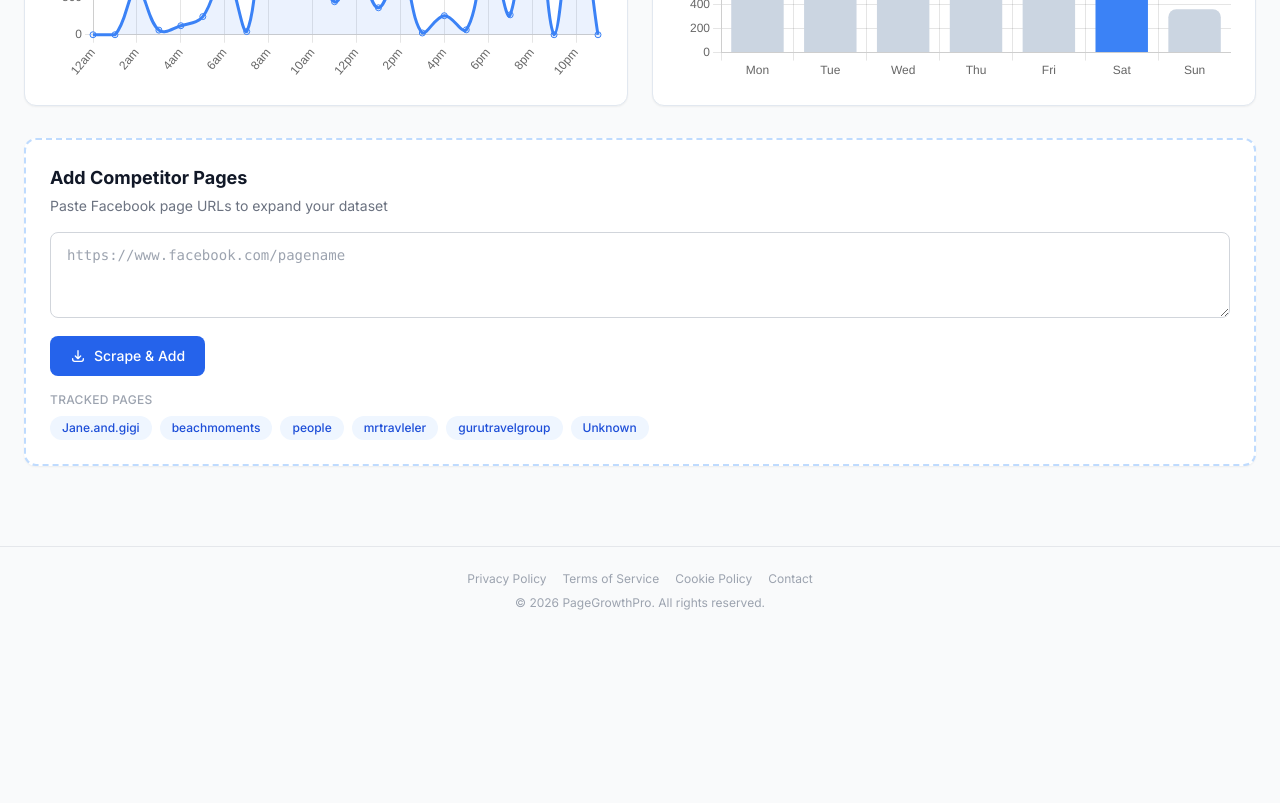
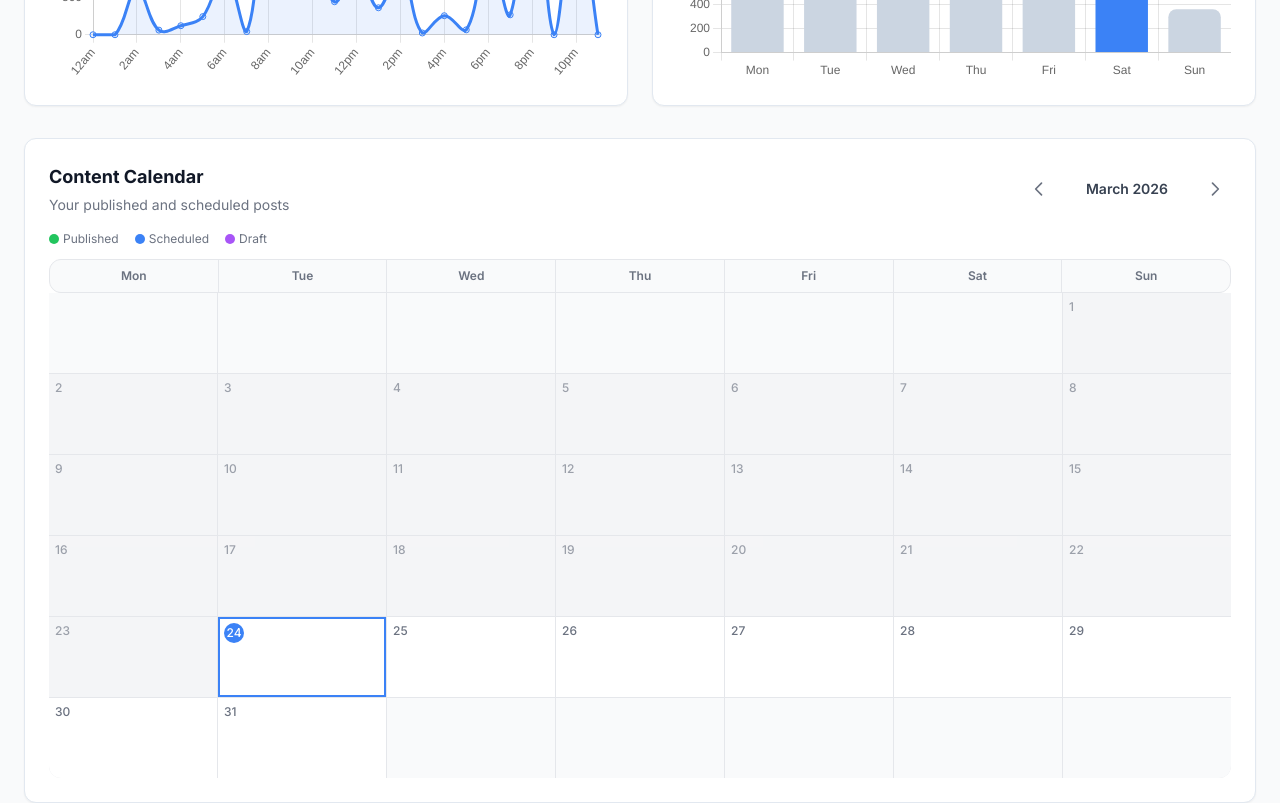
Before and after one commit to bobrien5/pagegrowthpro, a plain HTML site: page calendar.html in a window 1280 px wide. Shown: the part 1740-2543 px from the top of the page. Before the commit the page ends 2375 px from the top, so only its background shows below. Drawn offline with nearby package versions, Linux system fonts and the light colour scheme.

Commit message:
Calendar page: visual calendar with published/scheduled posts, remove competitor widget

```diff
--- a/calendar.html
+++ b/calendar.html
@@ -88,26 +88,46 @@
       </div>
     </section>
 
-    <!-- Add Competitors -->
-    <section class="card-light rounded-xl p-6 shadow-sm border-2 border-dashed border-blue-200">
-      <div class="flex items-start justify-between mb-4">
+    <!-- Content Calendar -->
+    <section class="card-light rounded-xl p-6 shadow-sm">
+      <div class="flex items-center justify-between mb-4">
         <div>
-          <h3 class="font-bold text-lg">Add Competitor Pages</h3>
-          <p class="text-sm text-gray-500 mt-1">Paste Facebook page URLs to expand your dataset</p>
+          <h3 class="font-bold text-lg">Content Calendar</h3>
+          <p class="text-sm text-gray-500 mt-1">Your published and scheduled posts</p>
         </div>
-        <span id="scrapeStatus" class="text-sm font-medium px-3 py-1 rounded-full bg-gray-100 text-gray-500 hidden"></span>
+        <div class="flex items-center gap-2">
+          <button onclick="prevMonth()" class="p-1.5 rounded-lg hover:bg-gray-100 transition">
+            <svg class="w-5 h-5 text-gray-500" fill="none" stroke="currentColor" viewBox="0 0 24 24"><path stroke-linecap="round" stroke-linejoin="round" stroke-width="2" d="M15 19l-7-7 7-7"/></svg>
+          </button>
+          <span id="calendarMonth" class="text-sm font-semibold text-gray-700 w-32 text-center"></span>
+          <button onclick="nextMonth()" class="p-1.5 rounded-lg hover:bg-gray-100 transition">
+            <svg class="w-5 h-5 text-gray-500" fill="none" stroke="currentColor" viewBox="0 0 24 24"><path stroke-linecap="round" stroke-linejoin="round" stroke-width="2" d="M9 5l7 7-7 7"/></svg>
+          </button>
+        </div>
       </div>
-      <textarea id="newCompetitors" rows="3" placeholder="https://www.facebook.com/pagename" class="w-full border border-gray-300 rounded-lg px-4 py-3 text-sm font-mono focus:outline-none focus:ring-2 focus:ring-blue-500 resize-y"></textarea>
-      <div class="flex items-center gap-4 mt-3">
-        <button id="scrapeBtn" onclick="scrapeNewCompetitors()" class="bg-blue-600 hover:bg-blue-700 text-white text-sm font-medium px-5 py-2.5 rounded-lg transition flex items-center gap-2">
-          <svg class="w-4 h-4" fill="none" stroke="currentColor" viewBox="0 0 24 24"><path stroke-linecap="round" stroke-linejoin="round" stroke-width="2" d="M4 16v1a3 3 0 003 3h10a3 3 0 003-3v-1m-4-4l-4 4m0 0l-4-4m4 4V4"/></svg>
-          Scrape & Add
-        </button>
+      <!-- Legend -->
+      <div class="flex items-center gap-4 mb-3 text-xs text-gray-500">
+        <span class="flex items-center gap-1"><span class="w-2.5 h-2.5 rounded-full bg-green-500"></span> Published</span>
+        <span class="flex items-center gap-1"><span class="w-2.5 h-2.5 rounded-full bg-blue-500"></span> Scheduled</span>
+        <span class="flex items-center gap-1"><span class="w-2.5 h-2.5 rounded-full bg-purple-500"></span> Draft</span>
       </div>
-      <div id="scrapeLog" class="hidden mt-4 bg-gray-900 text-green-400 rounded-lg p-4 font-mono text-xs max-h-48 overflow-y-auto"></div>
-      <div class="mt-4">
-        <p class="text-xs font-medium text-gray-400 uppercase tracking-wide mb-2">Tracked Pages</p>
-        <div id="trackedPages" class="flex flex-wrap gap-2"></div>
+      <!-- Calendar Grid -->
+      <div class="grid grid-cols-7 gap-px bg-gray-200 rounded-xl overflow-hidden border border-gray-200">
+        <!-- Day headers -->
+        <div class="bg-gray-50 py-2 text-center text-xs font-semibold text-gray-500">Mon</div>
+        <div class="bg-gray-50 py-2 text-center text-xs font-semibold text-gray-500">Tue</div>
+        <div class="bg-gray-50 py-2 text-center text-xs font-semibold text-gray-500">Wed</div>
+        <div class="bg-gray-50 py-2 text-center text-xs font-semibold text-gray-500">Thu</div>
+        <div class="bg-gray-50 py-2 text-center text-xs font-semibold text-gray-500">Fri</div>
+        <div class="bg-gray-50 py-2 text-center text-xs font-semibold text-gray-500">Sat</div>
+        <div class="bg-gray-50 py-2 text-center text-xs font-semibold text-gray-500">Sun</div>
+        <!-- Calendar cells injected by JS -->
+      </div>
+      <div id="calendarGrid" class="grid grid-cols-7 gap-px bg-gray-200 overflow-hidden rounded-b-xl"></div>
+      <!-- Upcoming scheduled posts list -->
+      <div id="upcomingPosts" class="mt-6 hidden">
+        <h4 class="font-semibold text-sm text-gray-700 mb-3">Upcoming Scheduled Posts</h4>
+        <div id="upcomingList" class="space-y-2"></div>
       </div>
     </section>
   </div>
@@ -129,7 +149,7 @@
       renderHeatmap();
       renderWeeklySchedule();
       renderCharts();
-      renderTrackedPages();
+      renderCalendar();
     }
 
     // --- Engagement Heatmap (Day x Hour) ---
@@ -242,45 +262,162 @@
       });
     }
 
-    // --- Tracked Pages ---
-    function renderTrackedPages() {
-      const pages = [...new Set(posts.map(p => p.pageName))].filter(Boolean);
-      const el = document.getElementById('trackedPages');
-      if (el) el.innerHTML = pages.map(name => `<span class="inline-flex items-center gap-1 px-3 py-1 rounded-full bg-blue-50 text-blue-700 text-xs font-medium">${name}</span>`).join('');
+    // --- Content Calendar ---
+    let calendarDate = new Date();
+    const SCHEDULE_KEY = 'vpro_scheduled_posts';
+
+    function getScheduledPosts() {
+      return JSON.parse(localStorage.getItem(SCHEDULE_KEY) || '[]');
     }
 
-    // --- Scraper ---
-    function logScrape(msg) { const log = document.getElementById('scrapeLog'); log.classList.remove('hidden'); log.innerHTML += `<div>[${new Date().toLocaleTimeString()}] ${msg}</div>`; log.scrollTop = log.scrollHeight; }
-    function setScrapeStatus(text, color) { const el = document.getElementById('scrapeStatus'); el.classList.remove('hidden'); el.className = `text-sm font-medium px-3 py-1 rounded-full ${color}`; el.textContent = text; }
+    function getYourPagePosts() {
+      // Get your page's posts from the scraped data or cached analytics
+      const s = JSON.parse(localStorage.getItem('vpro_dashboard_settings') || '{}');
+      const pageName = s.fbPageName || s.fbPageId || '';
+      // Check analytics cache
+      const cached = JSON.parse(localStorage.getItem('vpro_your_page_posts') || 'null');
+      if (cached && cached.posts) return cached.posts;
+      // Fallback: filter from competitor data if your page is in there
+      if (pageName && posts.length) {
+        return posts.filter(p => {
+          const pn = (p.pageName || '').toLowerCase();
+          return pn.includes(pageName.toLowerCase()) || pn.includes('allinclusivehq') || pn.includes('vacationpro');
+        });
+      }
+      return [];
+    }
 
-    async function scrapeNewCompetitors() {
-      const textarea = document.getElementById('newCompetitors');
-      const urls = textarea.value.trim().split('\n').map(u => u.trim()).filter(u => u.startsWith('http'));
-      if (!urls.length) { alert('Paste at least one Facebook page URL'); return; }
-      let token; try { token = getToken(); } catch { return; }
-      const btn = document.getElementById('scrapeBtn');
-      btn.disabled = true; btn.innerHTML = 'Scraping...'; btn.classList.replace('bg-blue-600', 'bg-gray-500');
-      setScrapeStatus('Scraping...', 'bg-yellow-100 text-yellow-700');
-      logScrape(`Starting scrape for ${urls.length} page(s)...`);
-      try {
-        const startRes = await fetch(`${APIFY_API}/acts/${ACTOR_ID}/runs?token=${token}&waitForFinish=300`, { method: 'POST', headers: { 'Content-Type': 'application/json' }, body: JSON.stringify({ startUrls: urls.map(url => ({ url })), resultsLimit: 50 }) });
-        if (!startRes.ok) throw new Error(`Apify error: ${startRes.status}`);
-        const runData = (await startRes.json()).data;
-        let datasetId = runData.defaultDatasetId;
-        if (runData.status !== 'SUCCEEDED') {
-          while (true) {
-            const poll = (await (await fetch(`${APIFY_API}/actor-runs/${runData.id}?token=${token}`)).json()).data;
-            if (poll.status === 'SUCCEEDED') { datasetId = poll.defaultDatasetId; break; }
-            if (poll.status === 'FAILED' || poll.status === 'ABORTED') throw new Error(`Run ${poll.status}`);
-            await new Promise(r => setTimeout(r, 5000)); logScrape('Still running...');
-          }
+    function prevMonth() { calendarDate.setMonth(calendarDate.getMonth() - 1); renderCalendar(); }
+    function nextMonth() { calendarDate.setMonth(calendarDate.getMonth() + 1); renderCalendar(); }
+
+    function renderCalendar() {
+      const year = calendarDate.getFullYear();
+      const month = calendarDate.getMonth();
+      const monthNames = ['January','February','March','April','May','June','July','August','September','October','November','December'];
+      document.getElementById('calendarMonth').textContent = `${monthNames[month]} ${year}`;
+
+      const firstDay = new Date(year, month, 1);
+      const lastDay = new Date(year, month + 1, 0);
+      const startOffset = (firstDay.getDay() + 6) % 7; // Monday = 0
+      const totalDays = lastDay.getDate();
+      const today = new Date();
+
+      // Get post data
+      const yourPosts = getYourPagePosts();
+      const scheduled = getScheduledPosts();
+
+      // Build day -> posts map
+      const publishedMap = {};
+      yourPosts.forEach(p => {
+        if (!p.date) return;
+        const d = new Date(p.date);
+        if (d.getMonth() === month && d.getFullYear() === year) {
+          const key = d.getDate();
+          if (!publishedMap[key]) publishedMap[key] = [];
+          publishedMap[key].push(p);
         }
-        const rawPosts = await (await fetch(`${APIFY_API}/datasets/${datasetId}/items?token=${token}&format=json&clean=true`)).json();
-        const newAnalyzed = rawPosts.map(analyzePost);
-        posts = [...posts, ...newAnalyzed].sort((a, b) => b.totalEngagement - a.totalEngagement);
-        renderDashboard(); setScrapeStatus(`+${newAnalyzed.length} posts`, 'bg-green-100 text-green-700'); textarea.value = '';
-      } catch (err) { logScrape(`ERROR: ${err.message}`); setScrapeStatus('Error', 'bg-red-100 text-red-700');
-      } finally { btn.disabled = false; btn.innerHTML = 'Scrape & Add'; btn.classList.replace('bg-gray-500', 'bg-blue-600'); }
+      });
+
+      const scheduledMap = {};
+      scheduled.forEach(p => {
+        if (!p.scheduledTime) return;
+        const d = new Date(p.scheduledTime);
+        if (d.getMonth() === month && d.getFullYear() === year) {
+          const key = d.getDate();
+          if (!scheduledMap[key]) scheduledMap[key] = [];
+          scheduledMap[key].push(p);
+        }
+      });
+
+      let html = '';
+
+      // Empty cells before first day
+      for (let i = 0; i < startOffset; i++) {
+        html += '<div class="bg-gray-50 min-h-[80px] p-1"></div>';
+      }
+
+      // Day cells
+      for (let day = 1; day <= totalDays; day++) {
+        const isToday = day === today.getDate() && month === today.getMonth() && year === today.getFullYear();
+        const isPast = new Date(year, month, day) < new Date(today.getFullYear(), today.getMonth(), today.getDate());
+        const pub = publishedMap[day] || [];
+        const sched = scheduledMap[day] || [];
+        const hasPosts = pub.length + sched.length > 0;
+
+        html += `<div class="bg-white min-h-[80px] p-1.5 ${isToday ? 'ring-2 ring-inset ring-blue-500' : ''} ${isPast ? 'opacity-60' : ''}">
+          <div class="flex items-center justify-between mb-1">
+            <span class="text-xs font-medium ${isToday ? 'bg-blue-500 text-white w-5 h-5 rounded-full flex items-center justify-center' : 'text-gray-500'}">${day}</span>
+            ${hasPosts ? `<span class="text-[10px] text-gray-400">${pub.length + sched.length}</span>` : ''}
+          </div>`;
+
+        // Show up to 3 post indicators
+        const allEvents = [
+          ...pub.map(p => ({ type: 'published', text: (p.text || p.fullText || '').slice(0, 25), eng: p.totalEngagement, contentType: p.contentType })),
+          ...sched.map(p => ({ type: 'scheduled', text: (p.caption || '').slice(0, 25), contentType: p.postType || 'static' })),
+        ];
+
+        allEvents.slice(0, 3).forEach(ev => {
+          const color = ev.type === 'published' ? 'bg-green-100 text-green-700 border-green-200' : 'bg-blue-100 text-blue-700 border-blue-200';
+          const icon = ev.contentType === 'reel' ? '🎬' : ev.contentType === 'static' ? '🖼️' : '📝';
+          html += `<div class="text-[10px] ${color} border rounded px-1 py-0.5 mb-0.5 truncate" title="${ev.text || 'Post'}">${icon} ${ev.text || ev.type}</div>`;
+        });
+        if (allEvents.length > 3) {
+          html += `<div class="text-[10px] text-gray-400">+${allEvents.length - 3} more</div>`;
+        }
+
+        html += '</div>';
+      }
+
+      // Fill remaining cells
+      const totalCells = startOffset + totalDays;
+      const remaining = (7 - (totalCells % 7)) % 7;
+      for (let i = 0; i < remaining; i++) {
+        html += '<div class="bg-gray-50 min-h-[80px] p-1"></div>';
+      }
+
+      document.getElementById('calendarGrid').innerHTML = html;
+
+      // Render upcoming scheduled posts
+      renderUpcomingPosts(scheduled);
+    }
+
+    function renderUpcomingPosts(scheduled) {
+      const now = new Date();
+      const upcoming = scheduled
+        .filter(p => new Date(p.scheduledTime) > now)
+        .sort((a, b) => new Date(a.scheduledTime) - new Date(b.scheduledTime));
+
+      const container = document.getElementById('upcomingPosts');
+      const list = document.getElementById('upcomingList');
+
+      if (upcoming.length === 0) {
+        container.classList.add('hidden');
+        return;
+      }
+
+      container.classList.remove('hidden');
+      list.innerHTML = upcoming.slice(0, 10).map(p => {
+        const dt = new Date(p.scheduledTime);
+        const dateStr = dt.toLocaleDateString('en-US', { weekday: 'short', month: 'short', day: 'numeric' });
+        const timeStr = dt.toLocaleTimeString('en-US', { hour: 'numeric', minute: '2-digit' });
+        const icon = p.postType === 'reel' ? '🎬' : p.postType === 'text' ? '📝' : '🖼️';
+        return `<div class="flex items-center gap-3 p-3 bg-blue-50 rounded-xl border border-blue-100">
+          <div class="text-xl">${icon}</div>
+          <div class="flex-1 min-w-0">
+            <p class="text-sm font-medium text-gray-700 truncate">${p.caption || 'Untitled post'}</p>
+            <p class="text-xs text-gray-500">${dateStr} at ${timeStr}</p>
+          </div>
+          <button onclick="removeScheduledPost('${p.id}')" class="text-xs text-red-400 hover:text-red-600 transition" title="Remove">
+            <svg class="w-4 h-4" fill="none" stroke="currentColor" viewBox="0 0 24 24"><path stroke-linecap="round" stroke-linejoin="round" stroke-width="2" d="M6 18L18 6M6 6l12 12"/></svg>
+          </button>
+        </div>`;
+      }).join('');
+    }
+
+    function removeScheduledPost(id) {
+      const scheduled = getScheduledPosts().filter(p => p.id !== id);
+      localStorage.setItem(SCHEDULE_KEY, JSON.stringify(scheduled));
+      renderCalendar();
     }
   </script>
 
```
